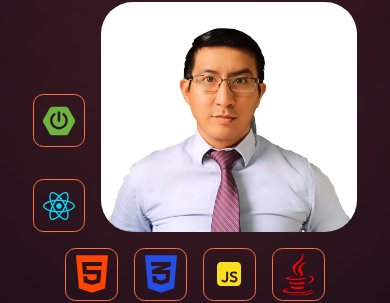
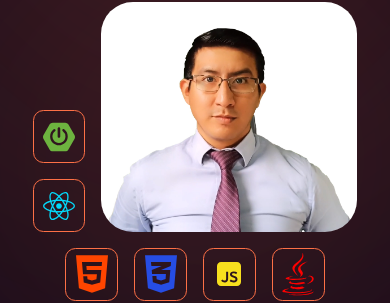
Before and after one commit to Creixz/portafolio-fsantana, a React (Vite) app: page / in a window 390 px wide. Shown: the part 372-675 px from the top of the page. Built offline with nearby package versions, Linux system fonts and the light colour scheme; a web font is replaced by a local one.

Commit message:
portfolio-v1.4

```diff
--- a/src/components/personal/Personal.css
+++ b/src/components/personal/Personal.css
@@ -167,6 +167,10 @@
         gap: 1rem;
     }
 
+    .vertical__icons {
+        gap: 1rem;
+    }
+
     .personal__img > div {
         gap: 1rem;
     }
```
